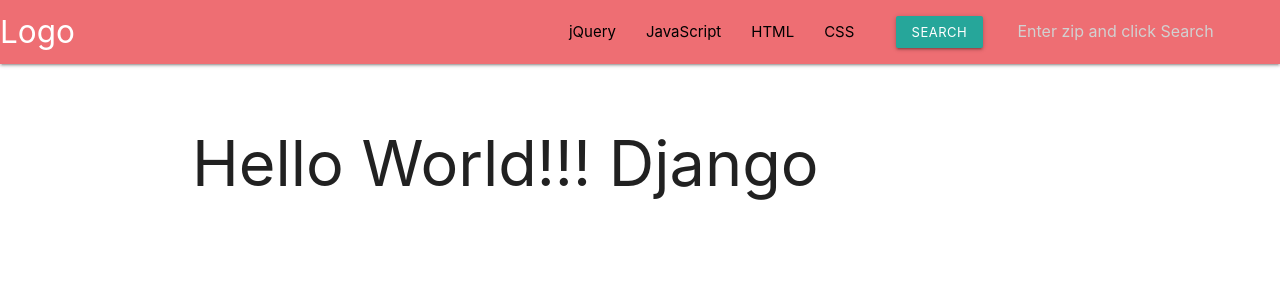
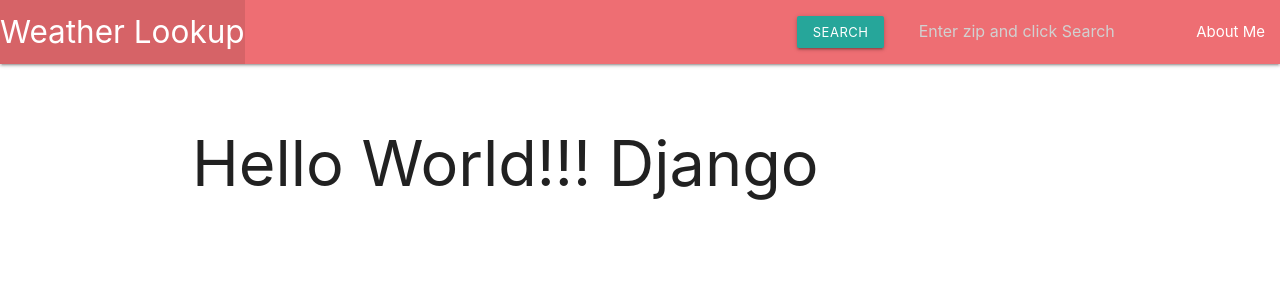
Before and after one commit to ashishkarki/Django-Weather-App, a Django app: template weather/lookup/templates/home.html in a window 1280 px wide. Shown: the top 300 px of the page. Run offline with Django 3.2, Linux system fonts and the light colour scheme; the template is opened without the code that fills it, so the values that code supplies are empty; parts of the project's set-up code (start-up, migrations or seed data) failed here and were passed over.

Commit message:
changed styling of search box in base.html - part 3

```diff
--- a/weather/lookup/templates/base.html
+++ b/weather/lookup/templates/base.html
@@ -29,57 +29,19 @@
     <!-- Nav-bar -->
     <nav>
       <div class="nav-wrapper">
-        <a href="#" class="brand-logo">Logo</a>
-        <!-- <ul id="nav-mobile" class="right hide-on-med-and-down">
-          <li><a href="sass.html">Sass</a></li>
-          <li><a href="badges.html">Components</a></li>
-          <li><a href="collapsible.html">JavaScript</a></li>
-        </ul> -->
-
-        <ul class="hide-on-med-and-down right">
+        <ul id="nav-mobile" class="hide-on-med-and-down">
           <li>
-            <a href="https://www.jquery-az.com/jquery-tips/" class="black-text"
-              >jQuery</a
-            >
+            <a href="/" class="brand-logo">Weather Lookup</a>
           </li>
-          <li>
-            <a
-              href="https://www.jquery-az.com/javascript-tutorials/"
-              class="black-text"
-              >JavaScript</a
-            >
+          <li class="right">
+            <a href="/about.html" class="white-text">About Me</a>
           </li>
-          <li>
-            <a
-              href="https://www.jquery-az.com/html-tutorials/"
-              class="black-text"
-              >HTML</a
-            >
-          </li>
-          <li>
-            <a
-              href="https://www.jquery-az.com/css-tutorials/"
-              class="black-text"
-              >CSS</a
-            >
-          </li>
-          <li>
+          <li class="right">
             <div class="row">
-              <div class="col s12">
-                <div class="row">
-                  <!-- <div class="green-text input-field col s12">
-                    <i class="material-icons prefix">search</i>
-                    <input type="text" id="zip-input" class="autocomplete" />
-                    <label class="green-text" for="zip-input"
-                      >Type zip and press enter</label
-                    >
-                  </div> -->
               <div class="input-field col s12">
                 <div class="row">
                   <div class="col s4">
-                        <a class="btn btn-small waves-effect waves-light"
-                          >Search</a
-                        >
+                    <a class="btn btn-small waves-effect waves-light">Search</a>
                   </div>
                   <div class="col s8">
                     <input
@@ -88,8 +50,6 @@
                       class="autocomplete"
                       placeholder="Enter zip and click Search"
                     />
-                      </div>
-                    </div>
                   </div>
                 </div>
               </div>
```
Lines whose indentation alone changed are shown as unchanged.
